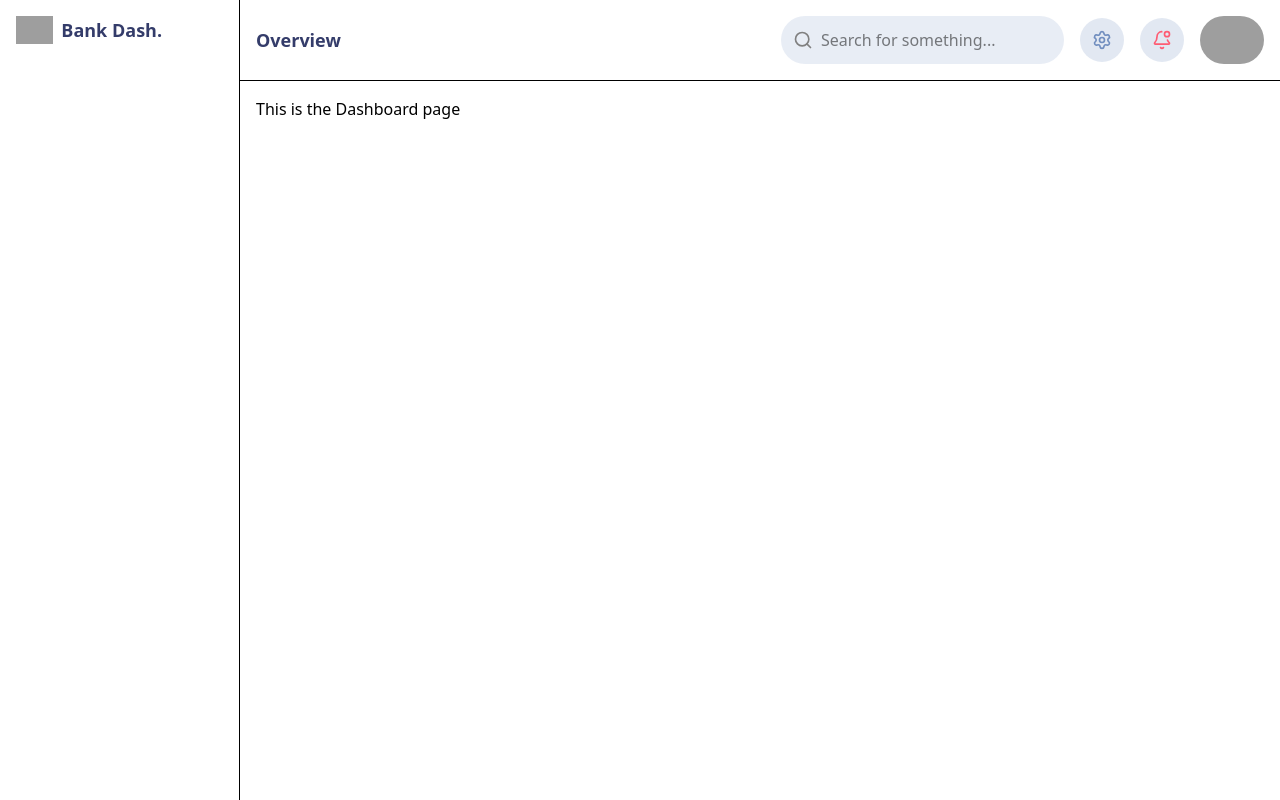
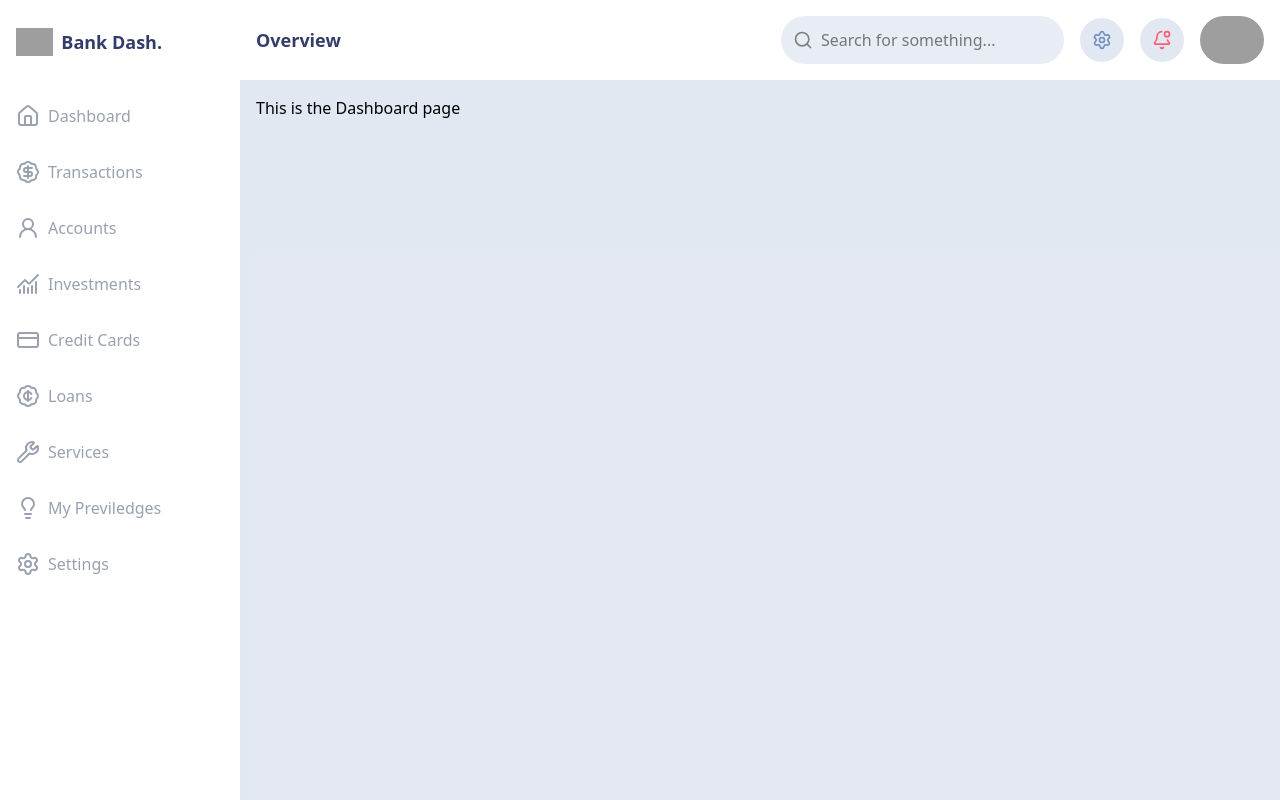
Before and after one commit to Donald2023-source/Bank-Dashboard, a React (Vite) app: page / in a window 1280 px wide. Built offline with nearby package versions, Linux system fonts and the light colour scheme; grey boxes are pictures that could not be loaded.

Commit message:
feat: header

```diff
--- a/src/Components/Header.jsx
+++ b/src/Components/Header.jsx
@@ -1,11 +1,14 @@
-import { BellDot, Search, Settings } from "lucide-react";
+import { BellDot, Menu, Search, Settings } from "lucide-react";
 import profile from "../assets/profile.png";
 export default function Header() {
   return (
     <div className="flex items-center justify-between">
-      <h2 className="font-bold text-lg text-[#343C6A]">Overview</h2>
+      <span className="flex items-center gap-4">
+        <Menu className="md:hidden block hover:scale-95 transition-all cursor-pointer text-[#718EBF]" />
+        <h2 className="font-bold text-lg text-[#343C6A]">Overview</h2>
+      </span>
       <div className="flex items-center gap-4">
-        <fieldset className="flex items-center gap-2 p-3 rounded-full bg-[#8BA3CB]/20">
+        <fieldset className="hidden md:flex items-center gap-2 p-3 rounded-full bg-[#8BA3CB]/20">
           <Search color="gray" size={20} />
           <input
             className="outline-none"
@@ -14,11 +17,11 @@ export default function Header() {
           />
         </fieldset>
 
-        <span className="p-3 hover:scale-95 transition-all cursor-pointer text-[#718EBF] bg-[#718EBF]/20 rounded-full">
+        <span className="p-3 md:block hidden hover:scale-95 transition-all cursor-pointer text-[#718EBF] bg-[#718EBF]/20 rounded-full">
           <Settings size={20} />
         </span>
 
-        <span className="p-3 hover:scale-95 transition-all cursor-pointer text-[#FE5C73] bg-[#718EBF]/20 rounded-full">
+        <span className="p-3 md:block hidden hover:scale-95 transition-all cursor-pointer text-[#FE5C73] bg-[#718EBF]/20 rounded-full">
           <BellDot size={20} />
         </span>
 
--- a/src/Components/SIdebar.jsx
+++ b/src/Components/SIdebar.jsx
@@ -1,12 +1,50 @@
+import { Link } from "react-router-dom";
 import logo from "../assets/BankDash logo.png";
+import {
+  BadgeCent,
+  BadgeDollarSign,
+  ChartNoAxesCombined,
+  CreditCard,
+  House,
+  Lightbulb,
+  Settings,
+  UserRound,
+  Wrench,
+} from "lucide-react";
 export default function Sidebar() {
+  const navItems = [
+    { name: "Dashboard", link: "/", icon: <House /> },
+    { name: "Transactions", link: "/transactions", icon: <BadgeDollarSign /> },
+    { name: "Accounts", link: "/accounts", icon: <UserRound /> },
+    {
+      name: "Investments",
+      link: "/investments",
+      icon: <ChartNoAxesCombined />,
+    },
+    { name: "Credit Cards", link: "/credit-cards", icon: <CreditCard /> },
+    { name: "Loans", link: "/loans", icon: <BadgeCent /> },
+    { name: "Services", link: "/services", icon: <Wrench /> },
+    { name: "My Previledges", link: "/my-previledges", icon: <Lightbulb /> },
+    { name: "Settings", link: "/settings", icon: <Settings /> },
+  ];
   return (
     <div>
       {/* Logo */}
-      <span className="flex items-center gap-2">
+      <span className="flex  items-center gap-2">
         <img className="h-7" src={logo} alt="" />
         <h2 className="font-bold text-lg text-[#343C6A]">Bank Dash.</h2>
       </span>
+
+      <div className="mt-8">
+        {navItems.map((item) => (
+          <Link to={item?.href}>
+            <div className="flex items-center gap-2 py-4 rounded-lg text-gray-400 hover:bg-[#F0F4FF]">
+              <span>{item.icon}</span>
+              <span>{item.name}</span>
+            </div>
+          </Link>
+        ))}
+      </div>
     </div>
   );
 }
--- a/src/Layouts/Layout.jsx
+++ b/src/Layouts/Layout.jsx
@@ -4,16 +4,18 @@ import Sidebar from "../Components/SIdebar";
 export default function Layout({ children }) {
   return (
     <div className="flex h-screen w-full">
-      <aside className="w-60 sm:block hidden border-r p-4">
+      <aside className="w-60 sm:block hidden py-7 px-4">
         <Sidebar />
       </aside>
 
-      <div className="flex flex-col flex-1">
-        <header className="border-b p-4">
+      <div className="flex flex-col  flex-1">
+        <header className="p-4">
           <Header />
         </header>
 
-        <main className="flex-1 overflow-y-auto p-4">{children}</main>
+        <main className="flex-1 overflow-y-auto bg-[#718EBF]/20 p-4">
+          {children}
+        </main>
       </div>
     </div>
   );
```
